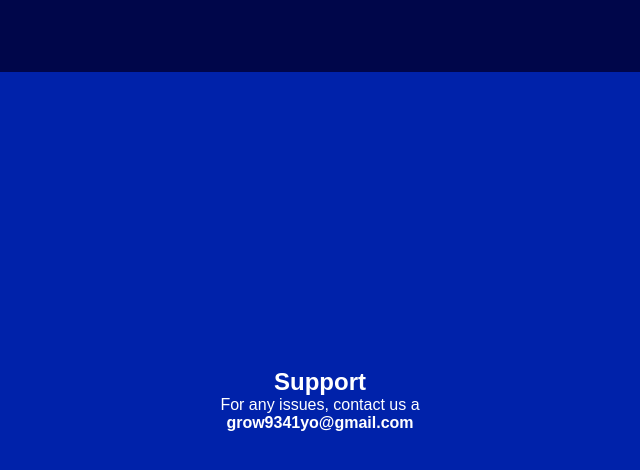
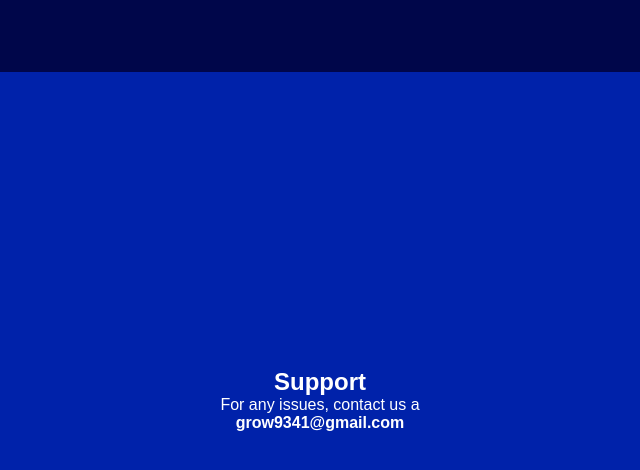
Before and after one commit to RAJU934180/Free, a plain HTML site: page support.html in a window 1280 px wide. Shown: the full height of the page, 320-960 px from the left. Drawn offline with Linux system fonts and the light colour scheme.

Commit message:
Update support.html

```diff
--- a/support.html
+++ b/support.html
@@ -17,7 +17,7 @@
     <section class="support">
         <h1>Support</h1>
         <p>For any issues, contact us a </p>
-        <strong>grow9341yo@gmail.com</strong>
+        <strong>grow9341@gmail.com</strong>
     </section>
 </body>
 </html>
```
